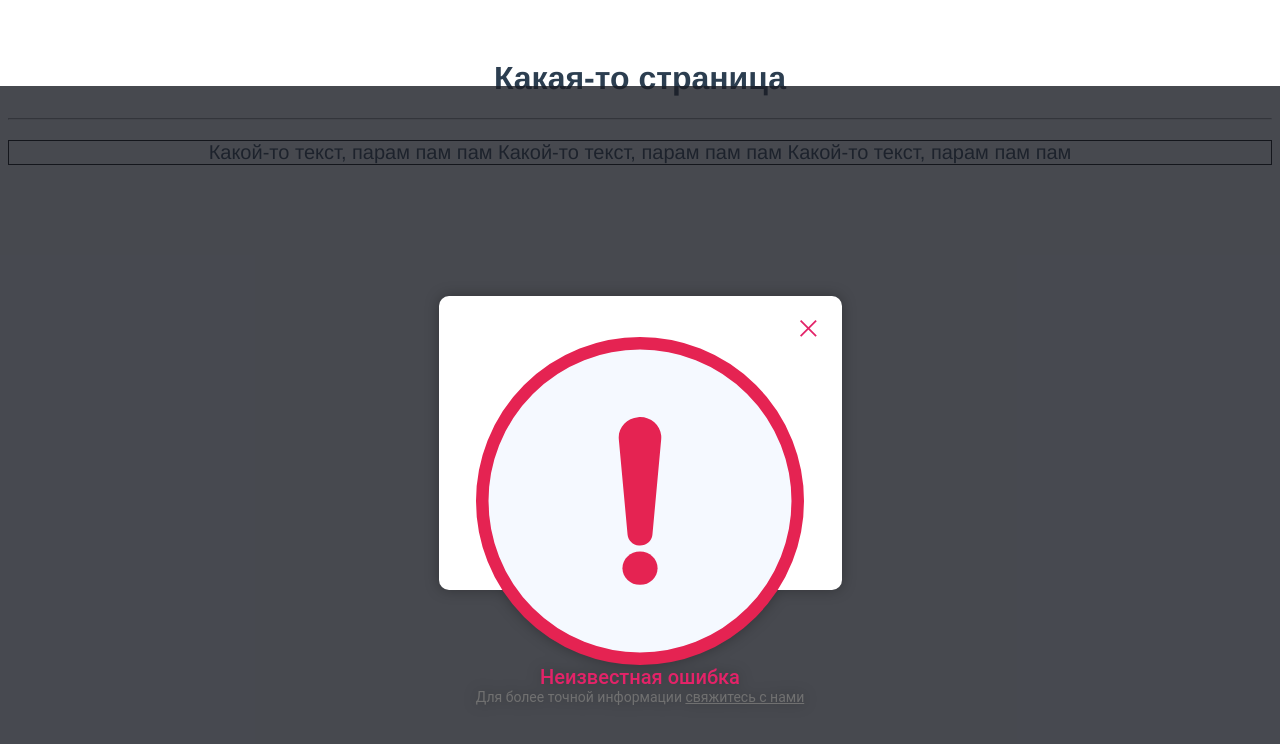
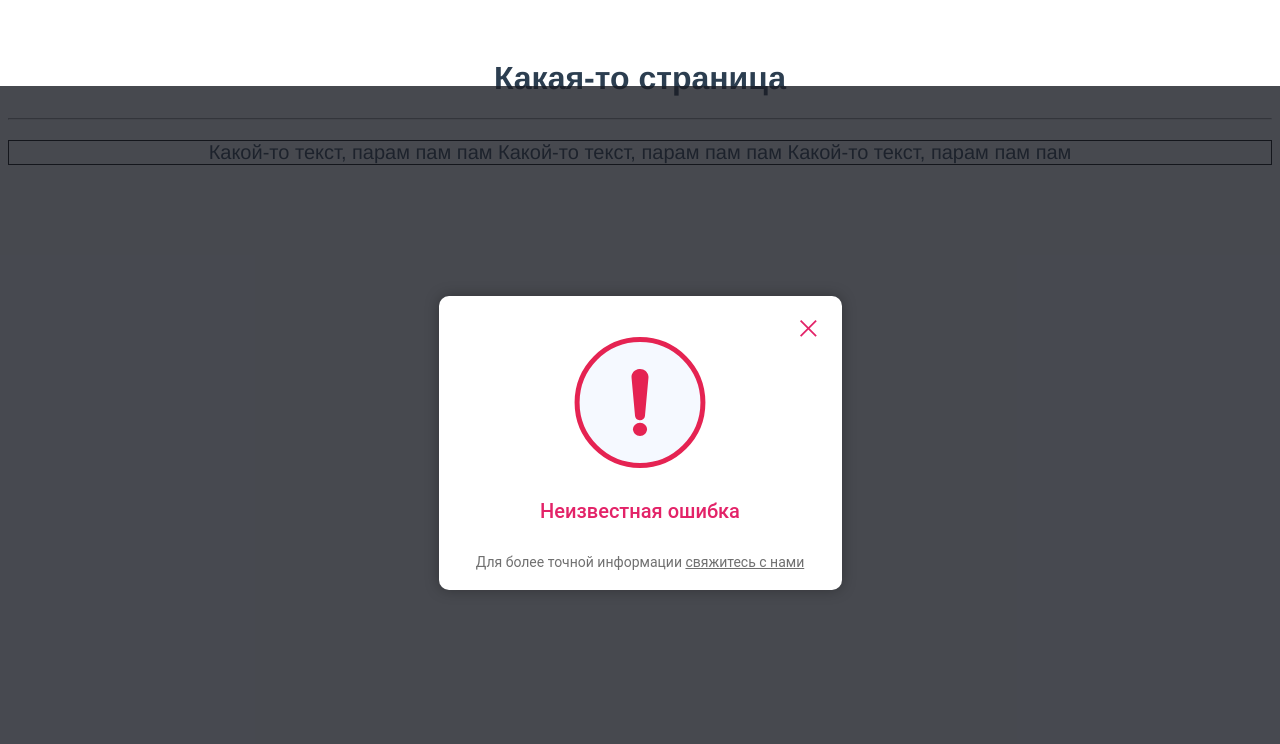
Before and after one commit to PavelPonomarchuk/vue-test-proj, a Vue app: page / in a window 1280 px wide. Shown: the top 744 px of the page. Built offline with nearby package versions, Linux system fonts and the light colour scheme.

Commit message:
Пофиксил размер значка для MS Edge

```diff
--- a/src/components/UnknownError.vue
+++ b/src/components/UnknownError.vue
@@ -3,7 +3,7 @@
     <div class="error_popup">
       <ButtonClose />
       <div class="sign_attention">
-        <img src="@/assets/sign_attention.svg" alt="внимание">
+        <img class="image" src="@/assets/sign_attention.svg" alt="внимание">
         <span class="text_error">Неизвестная ошибка</span>
         <span class="text_callback">
           Для более точной информации <a class="text_link" href="#">свяжитесь с нами</a>
@@ -74,4 +74,8 @@
   .text_link {
     color: #707070;
   }
+
+  .image {
+    height: 8.1875rem;
+  }
 </style>
```
